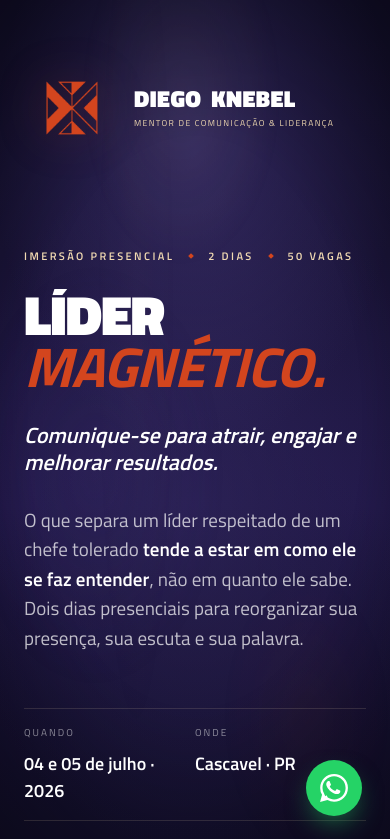
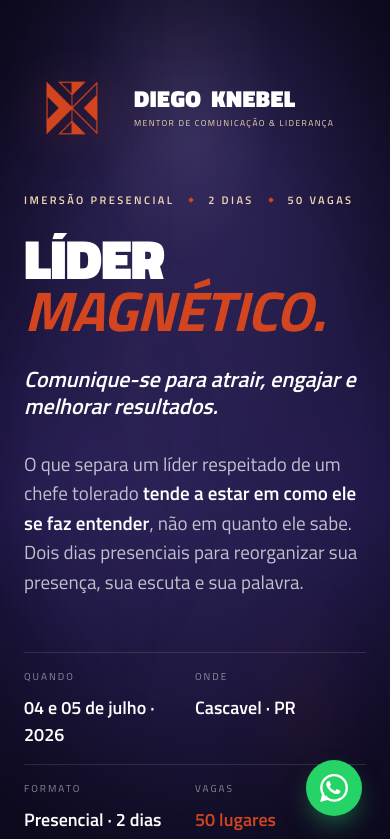
Before and after one commit to sejaanomalo-web/Landing-page-evento-diego, a Next.js app: page / in a window 390 px wide. Shown: the top 839 px of the page. Built offline with nearby package versions, Linux system fonts and the light colour scheme; no server answers.

Commit message:
chore(hero): aproxima eyebrow do logo lockup
Desktop: lockup mb 56→36, content mt 60→28 (total ~64px, antes ~116px).
Mobile: lockup mb 32→18, content mt 60→18 (total ~36px, antes ~92px).

Co-Authored-By: Claude Opus 4.7 (1M context) <noreply@anthropic.com>

```diff
--- a/src/components/motion/HeroLogoSequence.module.css
+++ b/src/components/motion/HeroLogoSequence.module.css
@@ -1,7 +1,7 @@
 .lockup {
   position: relative;
   height: 180px;
-  margin-bottom: 56px;
+  margin-bottom: 36px;
   display: block;
 }
 
@@ -115,7 +115,7 @@
   .lockup {
     height: auto;
     min-height: auto;
-    margin-bottom: 32px;
+    margin-bottom: 18px;
     margin-left: 0;
     display: flex;
     flex-direction: row;
--- a/src/components/sections/Hero.module.css
+++ b/src/components/sections/Hero.module.css
@@ -16,7 +16,7 @@
 }
 
 .content {
-  margin-top: 60px;
+  margin-top: 28px;
   max-width: 880px;
 }
 
@@ -160,4 +160,7 @@
   .headline {
     font-size: 56px;
   }
+  .content {
+    margin-top: 18px;
+  }
 }
```
